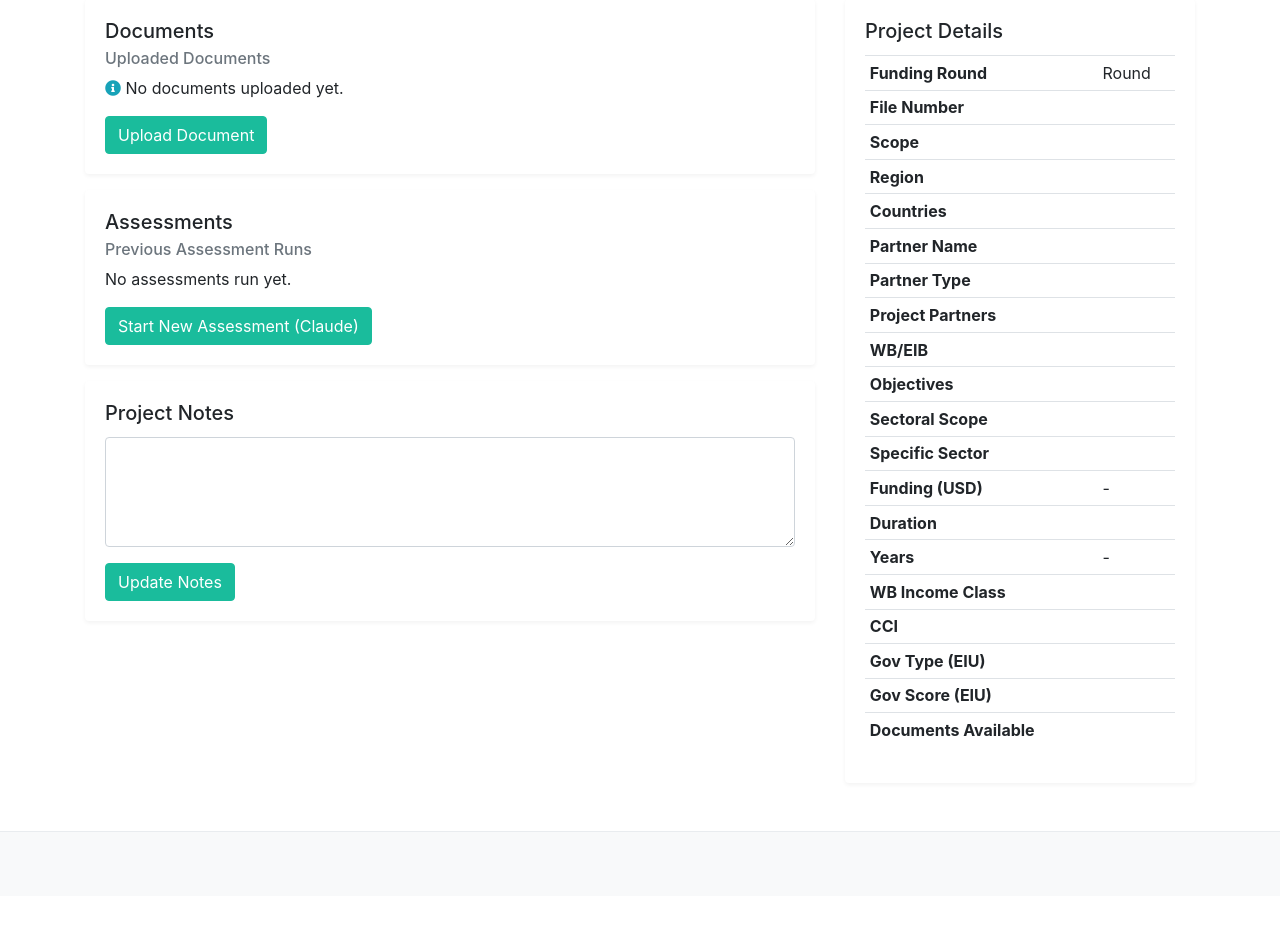
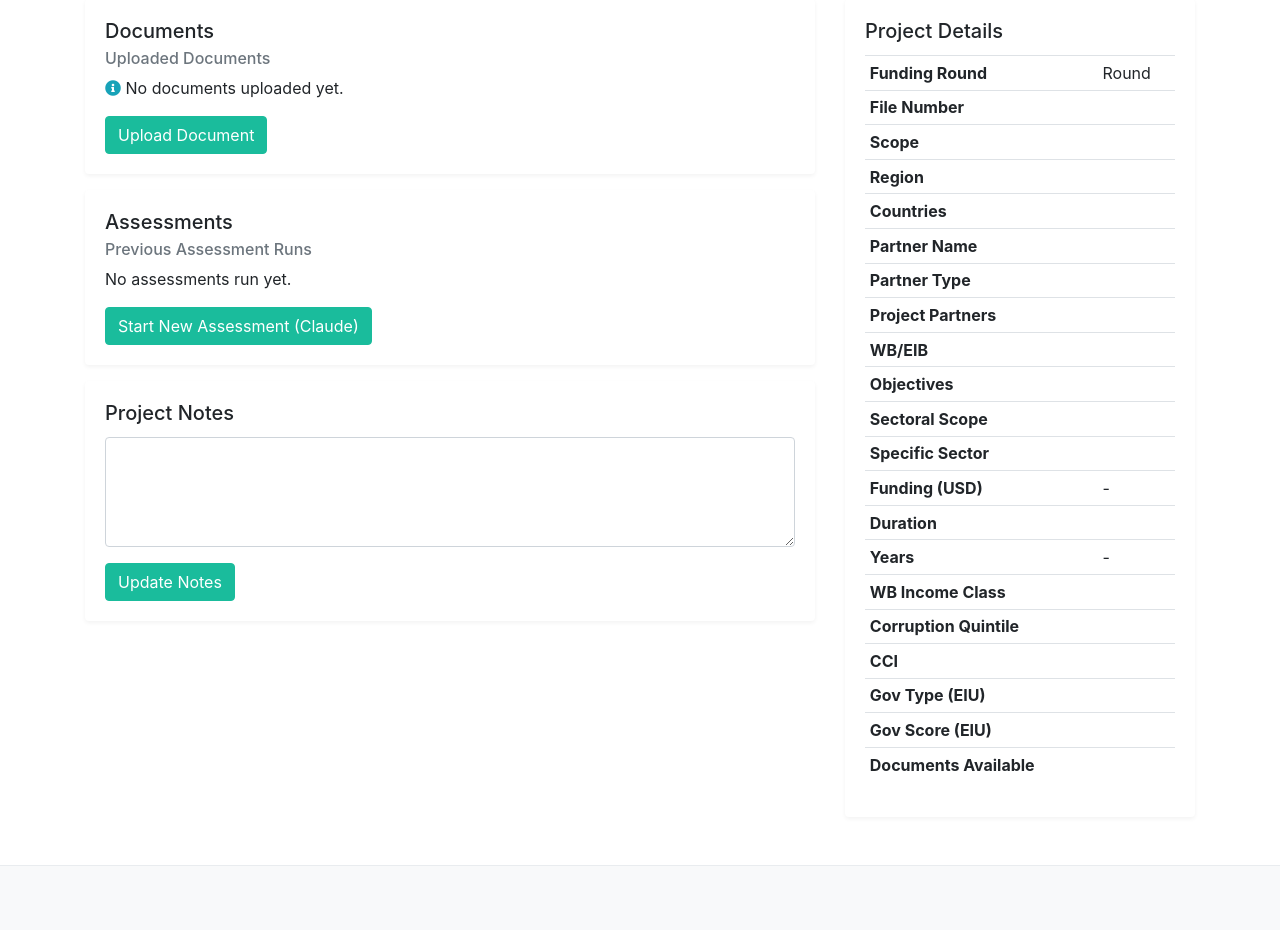
Before and after one commit to patterson-s/siemens, a Python web app: template app/templates/main/project_details.html in a window 1280 px wide. Shown: the part 137-1067 px from the top of the page. Before the commit the page ends 969 px from the top, so only its background shows below. Run offline with Jinja, Linux system fonts and the light colour scheme; the template is opened without the code that fills it, so the values that code supplies are empty; some libraries are stand-ins or nearby versions.

Commit message:
add corruption quintile to projects table

```diff
--- a/app/models/models.py
+++ b/app/models/models.py
@@ -120,6 +120,7 @@ class Project(db.Model):
     start_year = db.Column(db.Integer)
     end_year = db.Column(db.Integer)
     wb_income_classification = db.Column(db.String(50))
+    corruption_quintile = db.Column(db.String(25))
     cci = db.Column(db.Numeric(4, 2))
     government_type_eiu = db.Column(db.String(100))
     government_score_eiu = db.Column(db.Numeric(4, 2))
--- a/app/templates/main/project_details.html
+++ b/app/templates/main/project_details.html
@@ -178,6 +178,10 @@
                                 <td>{{ project.wb_income_classification }}</td>
                             </tr>
                             <tr>
+                                <th>Corruption Quintile</th>
+                                <td>{{ project.corruption_quintile }}</td>
+                            </tr>
+                            <tr>
                                 <th>CCI</th>
                                 <td>{{ "%.2f"|format(project.cci|float) if project.cci }}</td>
                             </tr>
```
